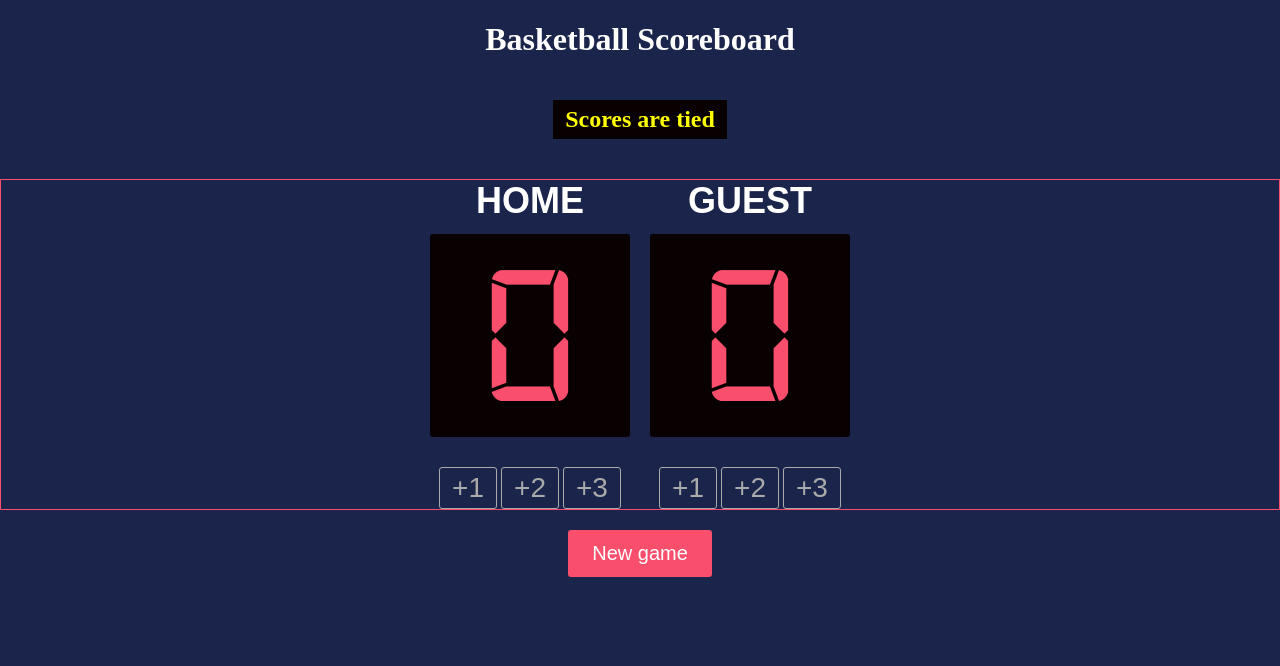
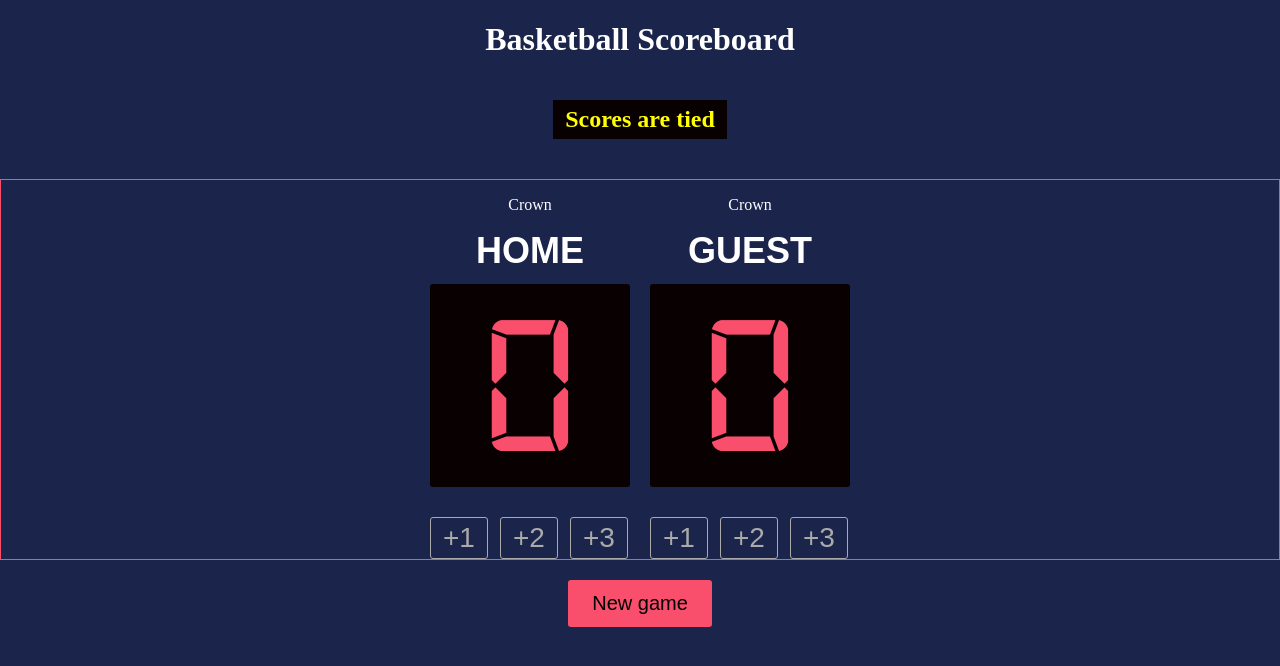
Before and after one commit to johnasp/basketball-scoreboard, a website: page public/index.html in a window 1280 px wide. Drawn offline with Linux system fonts and the light colour scheme.

Commit message:
Prettier setup changed so doest run on save

```diff
--- a/package.json
+++ b/package.json
@@ -7,7 +7,7 @@
     "watch:css": "sass --watch src/style.scss:public/style.css",
     "serve": "live-server public",
     "format": "prettier --write \"public/**/*.html\" \"src/**/*.scss\"",
-    "dev": "concurrently \"npm run watch:css\" \"npm run serve\" && npm run format"
+    "start": "concurrently \"npm run watch:css\" \"npm run serve\" "
   },
   "keywords": [],
   "author": "",
--- a/public/index.html
+++ b/public/index.html
@@ -19,6 +19,7 @@
 
     <section class="score-board">
       <div class="home-score score-box">
+        <p class="status">Crown</p>
         <h3 id="home-title">Home</h3>
         <p id="home-digit" class="digit">0</p>
         <div class="points-btn-group">
@@ -35,6 +36,7 @@
       </div>
 
       <div class="guest-score score-box">
+        <p class="status">Crown</p>
         <h3 id="guest-title">Guest</h3>
         <p id="guest-digit" class="digit">0</p>
         <div class="points-btn-group">
--- a/src/style.scss
+++ b/src/style.scss
@@ -11,10 +11,10 @@ body {
   justify-content: space-around;
   align-items: center;
   min-height: 100vh;
+  color: white;
 }
 header {
   text-align: center;
-  color: white;
   margin-bottom: 20px;
 }
 .info-board {
@@ -22,7 +22,6 @@ header {
   flex-direction: column;
   align-items: center;
   justify-content: center;
-  color: white;
   margin-bottom: 20px;
   #scores-tied {
     color: yellow;
@@ -60,6 +59,8 @@ header {
     }
   }
   .points-btn-group {
+    display: flex;
+    gap: 12px;
     button {
       background-color: transparent;
       color: rgb(170, 170, 170);
@@ -81,11 +82,9 @@ header {
 
 footer {
   text-align: center;
-  color: white;
   margin-top: 20px;
   #btn-new-game {
     background-color: #f94f6d;
-    color: white;
     border: none;
     padding: 12px 24px;
     font-size: 20px;
```
Also changed, not shown: public/style.css, 1 other file.
